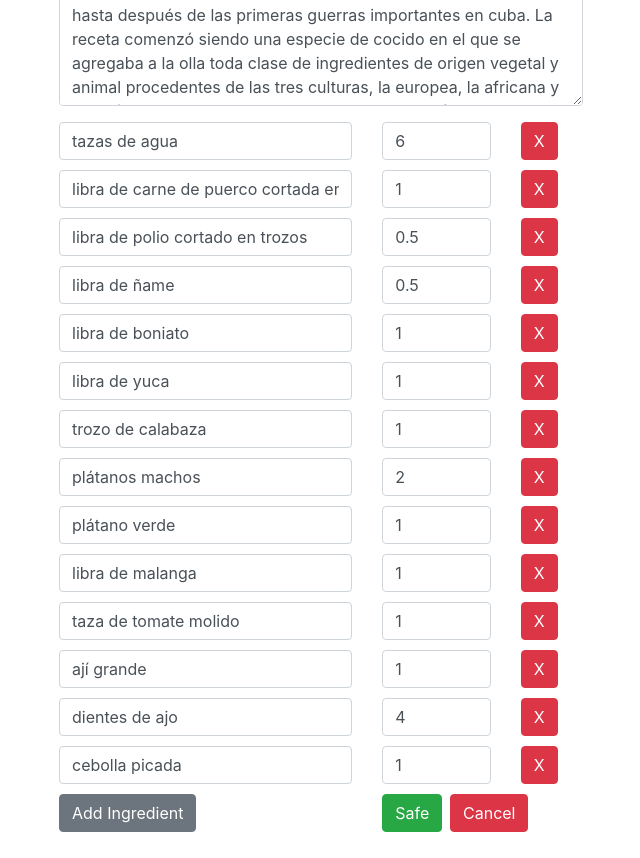
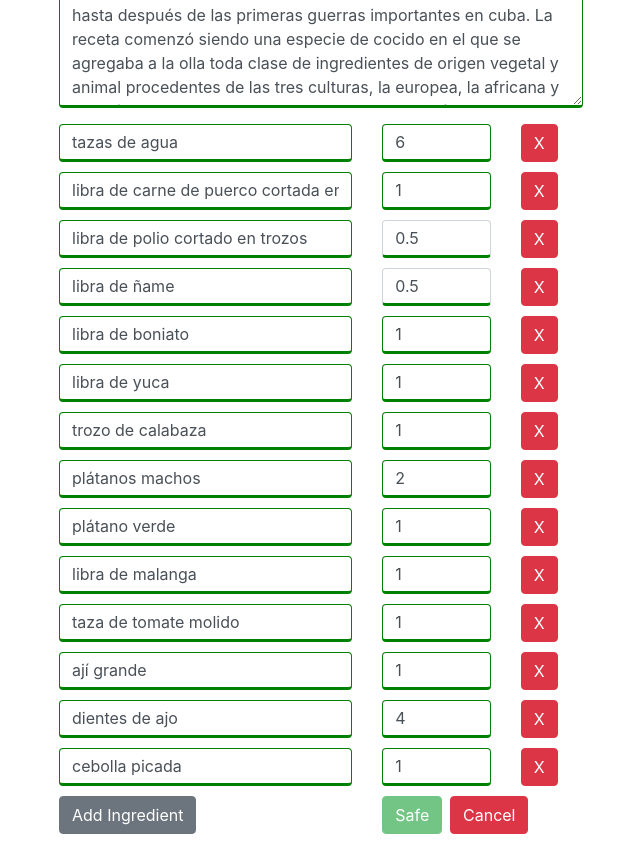
Before and after one commit to ArielPrez/Recipe-Store, an Angular app: page /recipes/1/edit in a window 1280 px wide. Shown: the part 420-1278 px from the top of the page, without its empty margins (501-1141 px from the left). Built offline with nearby package versions, Linux system fonts and the light colour scheme.

Commit message:
Validating User Input

```diff
--- a/src/app/recipes/recipe-edit/recipe-edit.component.css
+++ b/src/app/recipes/recipe-edit/recipe-edit.component.css
@@ -0,0 +1,17 @@
+input.ng-invalid.ng-touched,
+textarea.ng-invalid.ng-touched{
+  border: solid 1px red;
+}
+input.ng-pristine.ng-untouched,
+textarea.ng-pristine.ng-untouched{
+  border-bottom: solid 3px green;
+}
+input.ng-valid,
+textarea.ng-valid{
+  border: solid 1px green;
+}
+input.ng-pending,
+textarea.ng-pending{
+  /* border-color: chocolate; */
+  border-bottom: solid 3px chocolate;
+}
--- a/src/app/recipes/recipe-edit/recipe-edit.component.html
+++ b/src/app/recipes/recipe-edit/recipe-edit.component.html
@@ -72,7 +72,10 @@
       <!-- </div>
       <div class="row"> -->
         <div class="col-md-4">
-          <button type="submit" class="btn btn-success" style="margin-right: 5%;" >Safe</button>
+          <button type="submit"
+                  class="btn btn-success"
+                  style="margin-right: 5%;"
+                  [disabled]="!recipeForm.valid" >Safe</button>
           <button type="button" class="btn btn-danger">Cancel</button>
         </div>
       </div>
--- a/src/app/recipes/recipe-edit/recipe-edit.component.ts
+++ b/src/app/recipes/recipe-edit/recipe-edit.component.ts
@@ -1,7 +1,7 @@
 import { RecipeService } from './../recipe.service';
 import { Component, OnInit } from '@angular/core';
 import { ActivatedRoute, Params } from '@angular/router';
-import { FormGroup, FormControl, FormArray } from '@angular/forms';
+import { FormGroup, FormControl, FormArray, Validators } from '@angular/forms';
 
 @Component({
   selector: 'app-recipe-edit',
@@ -34,8 +34,8 @@ export class RecipeEditComponent implements OnInit {
   addIngredient() {
     (<FormArray>this.recipeForm.get('ingredients')).push(
       new FormGroup({
-        'name': new FormControl(),
-        'amount': new FormControl()
+        'name': new FormControl(null, Validators.required),
+        'amount': new FormControl(null, [Validators.required, Validators.pattern(/^[1-9]+[0-9]*$/)])
       })
     );
   }
@@ -55,8 +55,8 @@ export class RecipeEditComponent implements OnInit {
         for (const i of recipe.ingredients) {
           recIngredients.push(
             new FormGroup({
-              'name': new FormControl(i.name),
-              'amount': new FormControl(i.amount)
+              'name': new FormControl(i.name, Validators.required),
+              'amount': new FormControl(i.amount, [Validators.required, Validators.pattern(/^[1-9]+[0-9]*$/)])
             })
           );
         }
@@ -64,9 +64,9 @@ export class RecipeEditComponent implements OnInit {
     }
 
     this.recipeForm = new FormGroup({
-      'name': new FormControl(recName),
-      'imgPath': new FormControl(recImgPath),
-      'description': new FormControl(recDescrip),
+      'name': new FormControl(recName, Validators.required),
+      'imgPath': new FormControl(recImgPath, Validators.required),
+      'description': new FormControl(recDescrip, Validators.required),
       'ingredients': recIngredients
     });
   }
```
